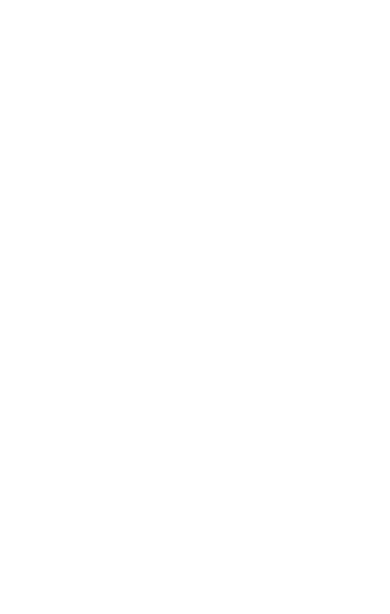
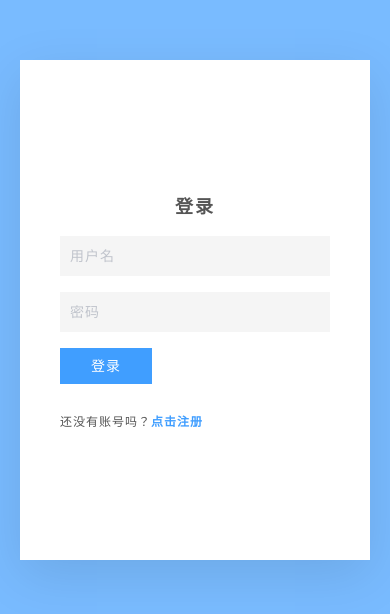
Before and after one commit to Jortana/e-resource, a Vue app in the folder e-resource/: page /login in a window 390 px wide. Shown: the part 112-726 px from the top of the page. Built offline with nearby package versions, Linux system fonts and the light colour scheme.

Commit message:
新增：注册和登录的页面

```diff
--- a/e-resource/src/App.vue
+++ b/e-resource/src/App.vue
@@ -25,4 +25,8 @@
   padding: 0;
   box-sizing: border-box;
 }
+
+.full-width {
+  width: 100%;
+}
 </style>
--- a/e-resource/src/components/NavMenu/Avatar.vue
+++ b/e-resource/src/components/NavMenu/Avatar.vue
@@ -12,7 +12,7 @@
           <div class="email">username@test.com</div>
         </div>
         <div class="submenus">
-          <div class="submenu" v-for="submenu in submenus" :key="submenu.index">
+          <div class="submenu" v-for="submenu in submenus" :key="submenu.index" @click="jumpTo(submenu.index)">
             <i class="icon" :class="submenu.icon"></i> <span v-html="submenu.label"></span>
           </div>
         </div>
@@ -27,9 +27,9 @@
   data () {
     return {
       submenus: [
-        { label: '个人中心', index: 'a', icon: 'el-icon-user' },
-        { label: '我的收藏', index: 'b', icon: 'el-icon-folder-opened' },
-        { label: '退出', index: 'c', icon: 'el-icon-switch-button' }
+        { label: '个人中心', index: '/account', icon: 'el-icon-user' },
+        { label: '我的收藏', index: '/favourite', icon: 'el-icon-folder-opened' },
+        { label: '退出', index: 'logout', icon: 'el-icon-switch-button' }
       ],
       cardVisible: false
     }
@@ -40,6 +40,17 @@
     },
     hideCard () {
       this.cardVisible = false
+    },
+    jumpTo (index) {
+      if (index === 'logout') {
+        this.$router.push('/')
+      } else {
+        this.$router
+          .push(index)
+          .catch(() => {
+            this.$router.go(0)
+          })
+      }
     }
   }
 }
--- a/e-resource/src/components/Search.vue
+++ b/e-resource/src/components/Search.vue
@@ -2,10 +2,10 @@
   <el-input
     class="main-search"
     v-model="searchContent"
-    @change="emitSearchContent">
+    @change="changeSearchContent">
     <i slot="prefix" class="el-input__icon el-icon-search"></i>
     <el-button class="search-btn phone-btn" slot="append" icon="el-icon-microphone"></el-button>
-    <el-button class="search-btn" slot="append" icon="el-icon-search" @click="emitSearchContent"></el-button>
+    <el-button class="search-btn" slot="append" icon="el-icon-search" @click="search"></el-button>
   </el-input>
 </template>
 
@@ -18,8 +18,14 @@
     }
   },
   methods: {
-    emitSearchContent () {
+    changeSearchContent () {
       this.$emit('update:searchContent', this.searchContent)
+    },
+    search () {
+      this.$emit('search')
+    },
+    test () {
+      console.log('a')
     }
   }
 }
--- a/e-resource/src/router/index.js
+++ b/e-resource/src/router/index.js
@@ -13,6 +13,11 @@
     path: '/search',
     name: 'ResourceCenter',
     component: () => import('@/view/ResourceCenter')
+  },
+  {
+    path: '/login',
+    name: 'Login',
+    component: () => import('@/view/Sign')
   },
   {
     path: '/account',
--- a/e-resource/src/view/HomePage.vue
+++ b/e-resource/src/view/HomePage.vue
@@ -1,6 +1,8 @@
 <template>
   <main>
-    <search class="search" :searchContent.sync="searchContent"></search>
+    <div @keyup.enter="search">
+      <search class="search" :searchContent.sync="searchContent" @search="search"></search>
+    </div>
   </main>
 </template>
 
@@ -15,8 +17,10 @@
     }
   },
   watch: {
-    searchContent (content) {
-      console.log(content)
+  },
+  methods: {
+    search () {
+      let content = this.searchContent
       if (content !== '') {
         this.$router.push({
           path: '/search',
--- /dev/null
+++ b/e-resource/src/view/Sign.vue
@@ -0,0 +1,325 @@
+<template>
+  <section>
+    <div :class="signUpActive === true ? 'container active' : 'container'">
+      <div class="user sign-in-box">
+        <div class="img-box"><img src="@/assets/sign/in.jpg" alt=""></div>
+        <div class="form-box">
+          <el-form class="form" ref="signInForm" :model="signIn">
+            <h2>登录</h2>
+            <el-form-item>
+              <el-input v-model="signIn.username" placeholder="用户名"></el-input>
+            </el-form-item>
+            <el-form-item>
+              <el-input type="password" v-model="signIn.password" placeholder="密码"></el-input>
+            </el-form-item>
+            <el-button type="primary" class="submit-btn">登录</el-button>
+            <p class="signup">还没有账号吗？<span @click="toggle">点击注册</span></p>
+          </el-form>
+        </div>
+      </div>
+      <div class="user sign-up-box">
+        <div class="form-box">
+          <el-form class="form" ref="signUpForm" :model="signUp" :rules="signUpRules">
+            <h2>创建你的账号</h2>
+            <el-form-item prop="username">
+              <el-input v-model="signUp.username" placeholder="用户名"></el-input>
+            </el-form-item>
+            <el-form-item prop="email">
+              <el-input v-model="signUp.email" placeholder="邮箱"></el-input>
+            </el-form-item>
+            <el-form-item prop="password">
+              <el-input type="password" v-model="signUp.password" placeholder="密码"></el-input>
+            </el-form-item>
+            <el-form-item prop="confirmPassword">
+              <el-input type="password" v-model="signUp.confirmPassword" placeholder="确认密码"></el-input>
+            </el-form-item>
+            <el-form-item prop="grade">
+              <el-select class="full-width" v-model="signUp.grade" placeholder="请选择年级">
+                <el-option-group
+                  v-for="period in grades"
+                  :key="period.label"
+                  :label="period.label">
+                  <el-option
+                    v-for="grade in period.grades"
+                    :key="period.label + grade"
+                    :label="period.label + numberZh[grade] + '年级'"
+                    :value="[period.code, grade]">
+                  </el-option>
+                </el-option-group>
+              </el-select>
+            </el-form-item>
+            <el-button type="primary" class="submit-btn" @click="validateSignUp">注册</el-button>
+            <p class="signup">已有账号吗？<span @click="toggle">点击登录</span></p>
+          </el-form>
+        </div>
+        <div class="img-box"><img src="@/assets/sign/up.jpg" alt=""></div>
+      </div>
+    </div>
+  </section>
+</template>
+
+<script>
+export default {
+  name: 'Sign',
+  data () {
+    // 确认密码的validator
+    let validatePassword = (rule, value, callback) => {
+      if (value === '') {
+        callback(new Error('请输入密码'))
+      } else if (!/^(?=.*[a-zA-Z])(?=.*\d)[^]{8,18}$/.test(value)) {
+        callback(new Error('密码需要8-18位，且需要包含数字和字母'))
+      } else {
+        if (this.signUp.confirmPassword !== '') {
+          this.$refs.signUpForm.validateField('confirmPassword')
+        }
+        callback()
+      }
+    }
+    let validatePassword2 = (rule, value, callback) => {
+      if (value === '') {
+        callback(new Error('请再次输入密码'))
+      } else if (value !== this.signUp.password) {
+        callback(new Error('两次输入密码不一致!'))
+      } else {
+        callback()
+      }
+    }
+    return {
+      signUpActive: false,
+      signIn: {
+        username: '',
+        password: ''
+      },
+      signUp: {
+        username: '',
+        email: '',
+        grade: '',
+        password: '',
+        confirmPassword: ''
+      },
+      grades: [{
+        label: '小学',
+        code: 2,
+        grades: 6
+      }, {
+        label: '初中',
+        code: 3,
+        grades: 3
+      }, {
+        label: '高中',
+        code: 4,
+        grades: 3
+      }],
+      numberZh: ['零', '一', '二', '三', '四', '五', '六'],
+      signUpRules: {
+        username: [
+          { required: true, message: '请输入用户名', trigger: 'blur' },
+          { min: 3, max: 10, message: '长度在 3 到 10 个字符', trigger: 'blur' }
+        ],
+        email: [
+          { required: true, message: '请输入邮箱', trigger: 'blur' },
+          { pattern: /^[a-zA-Z0-9_-]+@[a-zA-Z0-9_-]+(\.[a-zA-Z0-9_-]+)+$/, message: '请输入正确的邮箱地址', trigger: 'blur' }
+        ],
+        password: [
+          { validator: validatePassword, trigger: 'blur' }
+        ],
+        confirmPassword: [
+          { validator: validatePassword2, trigger: 'blur' }
+        ],
+        grade: [
+          { required: true, message: '请选择年级', trigger: 'change' }
+        ]
+      }
+    }
+  },
+  methods: {
+    toggle () {
+      this.signUpActive = !this.signUpActive
+    },
+    validateSignUp () {
+      this.$refs.signUpForm.validate(valid => {
+        if (valid) {
+          alert('submit!')
+        } else {
+          console.log('error submit!!')
+          return false
+        }
+      })
+    }
+  }
+}
+</script>
+
+<style scoped>
+section {
+  position: relative;
+  min-height: 100vh;
+  background: rgb(121 187 255);
+  display: flex;
+  justify-content: center;
+  align-items: center;
+  padding: 20px ;
+}
+
+section .container {
+  position: relative;
+  width: 800px;
+  height: 500px;
+  background: #fff;
+  box-shadow: 0 15px 50px rgba(0, 0, 0, 0.1);
+  overflow: hidden;
+}
+
+section .container .user{
+  position: absolute;
+  top: 0;
+  left: 0;
+  width: 100%;
+  height: 100%;
+  display: flex;
+}
+
+section .container .user .img-box{
+  position: relative;
+  width: 50%;
+  height: 100%;
+  background: #409EFF;
+  transition: .5s;
+}
+
+section .container .user .img-box img{
+  position: absolute;
+  top: 0;
+  left: 0;
+  width: 100%;
+  height: 100%;
+  object-fit: cover;
+}
+
+section .container .user .form-box{
+  position: relative;
+  width: 50%;
+  height: 100%;
+  background: #fff;
+  display: flex;
+  justify-content: center;
+  align-items: center;
+  padding: 40px;
+  transition: .5s;
+}
+
+section .container .user .form-box form h2{
+  font-size: 18px;
+  font-weight: 600;
+  text-transform: uppercase;
+  letter-spacing: 2px;
+  text-align: center;
+  width: 100%;
+  margin-bottom: 10px;
+  color: #555;
+}
+
+.form {
+  width: 100%;
+}
+
+.form .el-form-item {
+  margin-bottom: 0;
+}
+
+.form >>> .el-form-item__error {
+  margin-top: -10px;
+}
+
+section .container .user .form-box >>> input {
+  position: relative;
+  width: 100%;
+  padding: 10px;
+  background: #f5f5f5;
+  color: #333;
+  border: none;
+  outline: none;
+  box-shadow: none;
+  margin: 8px 0;
+  font-size: 14px;
+  letter-spacing: 1px;
+  border-radius: 0;
+}
+
+.submit-btn {
+  margin: 8px 0;
+  padding: 10px 30px;
+  border-radius: 0;
+  letter-spacing: 1px;
+  transition: .3s;
+}
+
+section .container .user .form-box form .signup{
+  position: relative;
+  margin-top: 20px;
+  font-size: 12px;
+  letter-spacing: 1px;
+  color: #555;
+  text-transform: uppercase;
+  font-weight: 300;
+}
+
+section .container .user .form-box form .signup span{
+  font-weight: 600;
+  cursor: pointer;
+  text-decoration: none;
+  color: #409EFF;
+}
+
+section .container .sign-up-box{
+  pointer-events: none;
+}
+
+section .container.active .sign-up-box{
+  pointer-events: initial;
+}
+
+section .container .sign-up-box .form-box{
+  left: 100%;
+}
+
+section .container.active .sign-up-box .form-box{
+  left: 0;
+}
+
+section .container .sign-up-box .img-box{
+  left: -100%;
+}
+
+section .container.active .sign-up-box .img-box{
+  left: 0;
+}
+
+section .container .sign-in-box .form-box{
+  left: 0;
+}
+
+section .container.active .sign-in-box .form-box{
+  left: 100%;
+}
+
+section .container .sign-in-box .img-box{
+  left: 0;
+}
+
+section .container.active .sign-in-box .img-box{
+  left: 100%;
+}
+
+@media (max-width: 991px){
+  section .container{
+    max-width: 400px;
+  }
+  section .container .img-box{
+    display: none;
+  }
+  section .container .user .form-box{
+    width: 100%;
+  }
+}
+</style>
```
Also changed, not shown: e-resource/src/api/auth.js (added, +41 -0 lines), e-resource/src/assets/sign/up.jpg (added), 1 other file (tests, documents, lock files or other folders).
